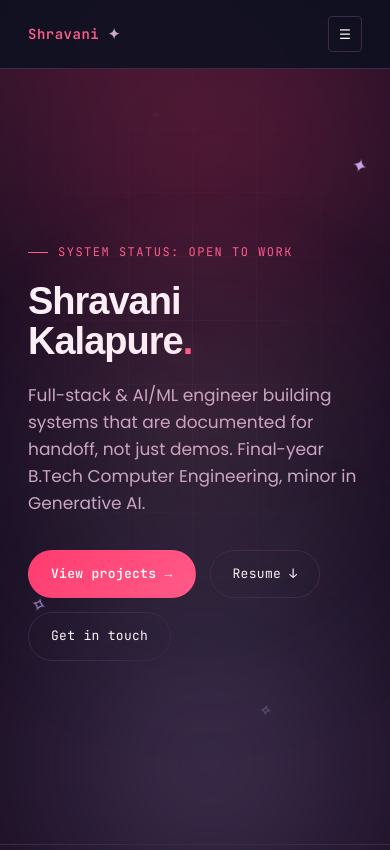
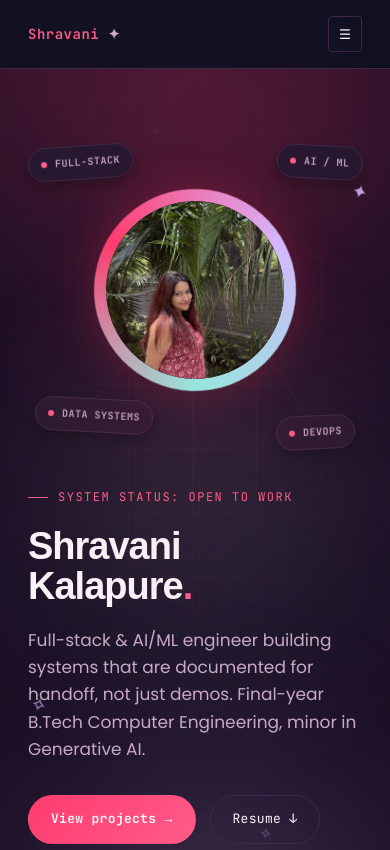
Before and after one commit to shravanikalapure/portfolio, a plain HTML site: page index.html in a window 390 px wide. Shown: the top 850 px of the page. Drawn offline with Linux system fonts and the light colour scheme; a web font is replaced by a local one.

Commit message:
Enhance media query styles for mobile view
Added responsive styles for diagram and node elements.

```diff
--- a/index.html
+++ b/index.html
@@ -330,7 +330,15 @@
     animation-delay:.3s;
   }
   @keyframes draw{ to{stroke-dashoffset:0;} }
-  @media(max-width:860px){ .diagram{display:none;} }
+  @media(max-width:860px){
+    .diagram{ height:300px; order:-1; margin-bottom:8px; }
+    .node{ font-size:10px; padding:8px 12px; }
+    .node-center{ width:190px; height:190px; }
+    .n1{ top:2%; left:0%; }
+    .n2{ top:2%; right:0%; }
+    .n3{ bottom:2%; left:2%; }
+    .n4{ bottom:-4%; right:2%; }
+  }
 
   /* ---------- SECTION SHELL ---------- */
   section{padding:100px 0; border-top:1px solid var(--border); position:relative;}
```
